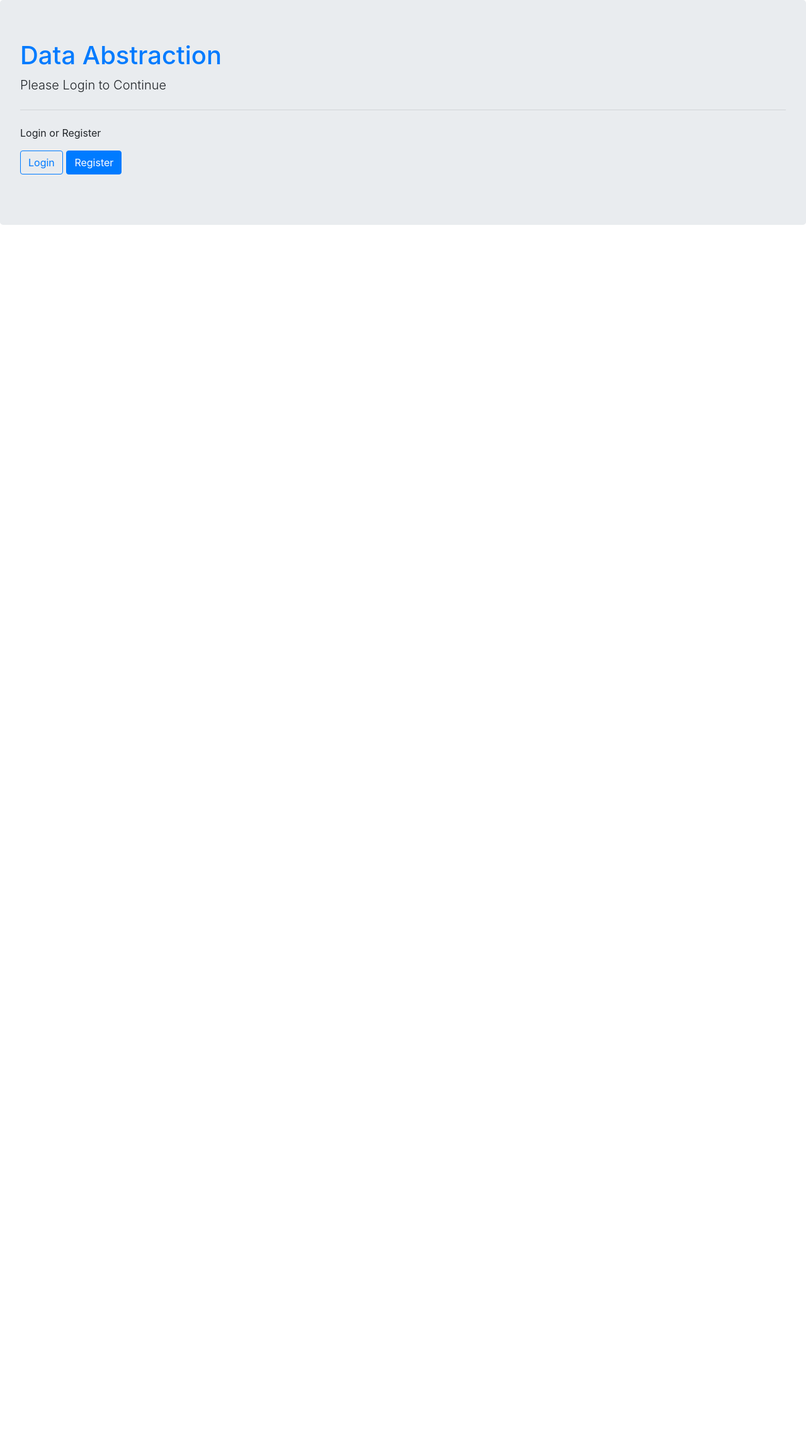
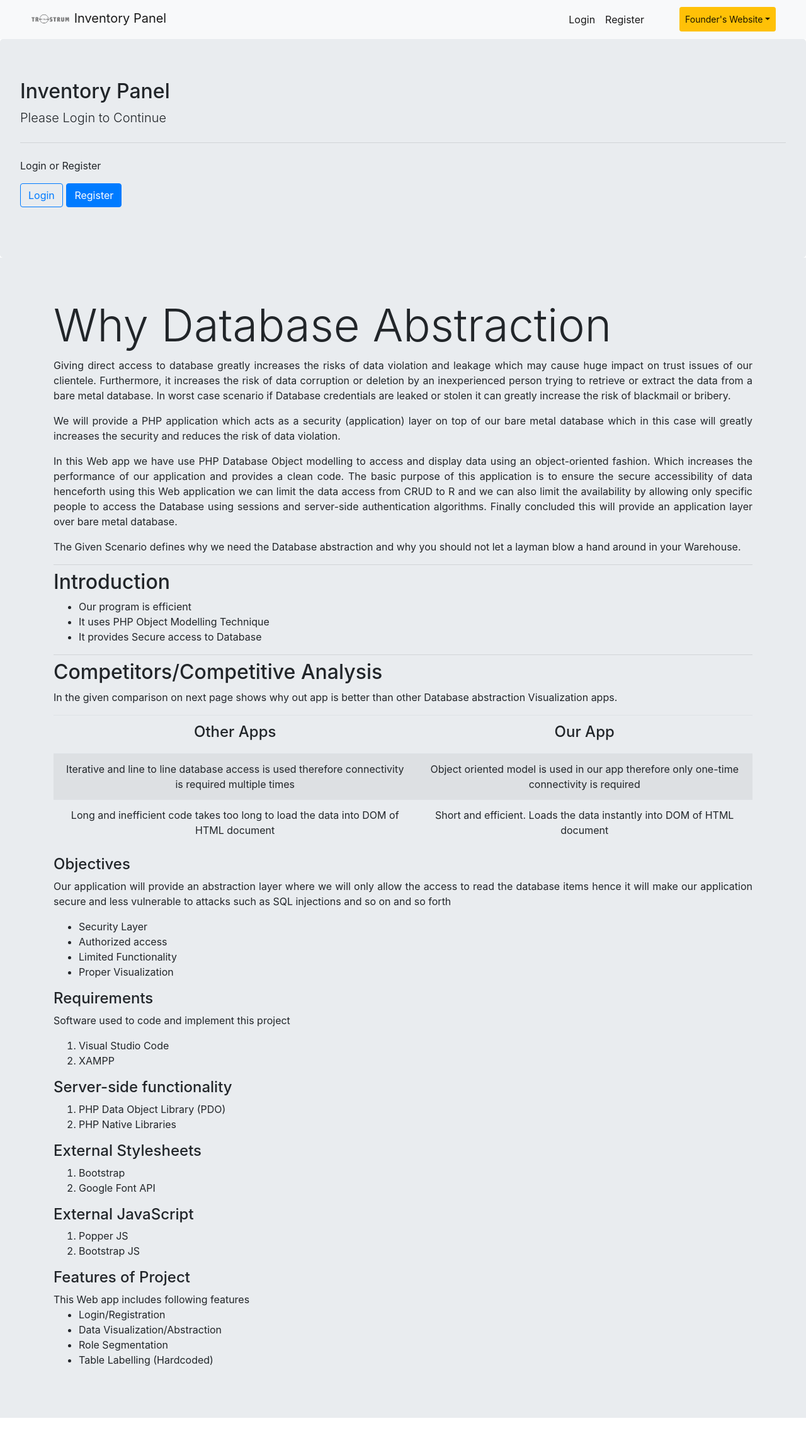
Before and after one commit to AmmarTee/DatabaseAbstraction, a PHP site: page / in a window 1280 px wide. Shown: the whole page at 63% size. Before the commit the page ends 357 px from the top, so only its background shows below. Run offline with PHP 8.4, Linux system fonts and the light colour scheme.

Commit message:
Updated data
Added Navbar and Documentation Updated some Design and fixed bugs

```diff
--- a/htdocs/index.php
+++ b/htdocs/index.php
@@ -31,6 +31,7 @@ if (isset($_SESSION['user_id'])) {
 
 <!DOCTYPE html>
 <html>
+
 <head>
 	<title>Warehouse Inventory</title>
 	<link href='http://fonts.googleapis.com/css?family=Comfortaa' rel='stylesheet' type='text/css'>
@@ -39,6 +40,8 @@ if (isset($_SESSION['user_id'])) {
 </head>
 
 <body>
+
+
 	<?php if (!empty($user)) : ?>
 		<div class="alert alert-success d-flex mb-0 justify-content-between" role="alert">
 			<strong>Welcome <?= $user['email']; ?> You are successfully logged in!</strong> <a name="" id="" class="ml-auto btn btn-secondary " href="logout.php" role="button">Logout</a>
@@ -78,7 +81,7 @@ if (isset($_SESSION['user_id'])) {
 
 				echo "<td>" . $v['IdentityNo'] . "</td>";
 
-			//	echo "<td>" . $v['Role'] . "</td>";
+				//	echo "<td>" . $v['Role'] . "</td>";
 
 
 				echo "</tr>";
@@ -112,7 +115,7 @@ if (isset($_SESSION['user_id'])) {
 
 				echo "<td>" . $v['IdentityNo'] . "</td>";
 
-			//	echo "<td>" . $v['Role'] . "</td>";
+				//	echo "<td>" . $v['Role'] . "</td>";
 
 
 				echo "</tr>";
@@ -147,7 +150,7 @@ if (isset($_SESSION['user_id'])) {
 
 				echo "<td>" . $v['IdentityNo'] . "</td>";
 
-			//	echo "<td>" . $v['Role'] . "</td>";
+				//	echo "<td>" . $v['Role'] . "</td>";
 
 
 				echo "</tr>";
@@ -181,7 +184,7 @@ if (isset($_SESSION['user_id'])) {
 
 				echo "<td>" . $v['IdentityNo'] . "</td>";
 
-			//	echo "<td>" . $v['Role'] . "</td>";
+				//	echo "<td>" . $v['Role'] . "</td>";
 
 
 				echo "</tr>";
@@ -197,10 +200,32 @@ if (isset($_SESSION['user_id'])) {
 
 
 	<?php else : ?>
+		<nav class="navbar navbar-expand-sm navbar-light bg-light pr-5 pl-5">
+			<a class="navbar-brand" href="/"><img style="width:4rem;" src="assets/brand.png"> Inventory Panel</a>
+			<button class="navbar-toggler d-lg-none" type="button" data-toggle="collapse" data-target="#collapsibleNavId" aria-controls="collapsibleNavId" aria-expanded="false" aria-label="Toggle navigation">
+				<span class="navbar-toggler-icon"></span>
+			</button>
+			<div class="collapse navbar-collapse" id="collapsibleNavId">
+				<ul class="navbar-nav ml-auto mt-2 mt-lg-0">
+					<li class="nav-item active">
+						<a class="nav-link" href="/login.php">Login <span class="sr-only">(current)</span></a>
+					</li>
+					<li class="nav-item active">
+						<a class="nav-link" href="/register.php">Register</a>
+					</li>
+					<li class="ml-5 nav-item dropdown active">
+						<a class="nav-link dropdown-toggle btn btn-sm btn-warning" href="#" id="dropdownId" data-toggle="dropdown" aria-haspopup="true" aria-expanded="false">Founder's Website</a>
+						<div class="dropdown-menu" aria-labelledby="dropdownId">
+							<a class="dropdown-item" href="https://ammart.net" target="_blank">AmmarT</a>
+							<a class="dropdown-item" href="https://trostrum.com" target="_blank">Trostrum</a>
+						</div>
+					</li>
+				</ul>
+
+			</div>
+		</nav>
 		<div class="jumbotron mb-0">
-			<a href="/" class="link">
-				<h1 class="display-5">Data Abstraction</h1>
-			</a>
+			<h2 class="display-5 ">Inventory Panel</h2>
 			<p class="lead">Please Login to Continue</p>
 			<hr class="my-4">
 			<p>Login or Register</p>
@@ -210,9 +235,147 @@ if (isset($_SESSION['user_id'])) {
 			</p>
 		</div>
 
+		<div class="jumbotron jumbotron-fluid">
+			<div class="container">
+				<h2 class="display-3">Why Database Abstraction</h2>
+				<p class="text-justify">Giving direct access to database greatly increases the risks of data violation
+					and leakage which may cause huge impact on trust issues of our clientele. Furthermore, it increases
+					the risk of data corruption or deletion by an inexperienced person trying to retrieve or extract
+					the data from a bare metal database. In worst case scenario if Database credentials are leaked or
+					stolen it can greatly increase the risk of blackmail or bribery.
+				</p>
+				<p class="text-justify">
+					We will provide a PHP application which acts as a security (application)
+					layer on top of our bare metal database which in this case will greatly
+					increases the security and reduces the risk of data violation.
+				</p>
+				<p class="text-justify">
+					In this Web app we have use PHP Database Object modelling to access and display data using an object-oriented
+					fashion. Which increases the performance of our application and provides a clean code. The basic purpose of
+					this application is to ensure the secure accessibility of data henceforth using this Web application we can
+					limit the data access from CRUD to R and we can also limit the availability by allowing only specific people
+					to access the Database using sessions and server-side authentication algorithms. Finally concluded this
+					will provide an application layer over bare metal database.
+				</p>
+				<p class="text-justify">The Given Scenario defines why we need the Database abstraction and why you should not let a layman blow a hand around in your Warehouse.</p>
+
+				<hr class="my-2">
+				<h2 class="display-5 ">Introduction</h2>
+				<ul>
+					<li>Our program is efficient</li>
+					<li>It uses PHP Object Modelling Technique</li>
+					<li>It provides Secure access to Database</li>
+				</ul>
+				<hr class="my-2">
+				<h2 class="display-5 ">Competitors/Competitive Analysis</h2>
+				<p class="text-justify">In the given comparison on next page shows why out app is better than other Database abstraction Visualization apps.
+				</p>
+
+				<table class="table text-center table-striped table-inverse table-responsive">
+					<thead class="thead-inverse">
+						<tr>
+							<td>
+								<h4>Other Apps</h4>
+							</td>
+							<td>
+								<h4>Our App</h4>
+							</td>
+						</tr>
+					</thead>
+					<tbody>
+						<tr>
+							<td>
+								Iterative and line to line database
+								access is used therefore connectivity is required multiple times
+							</td>
+							<td>
+								Object oriented model is used in our app therefore only one-time
+								connectivity is required
+							</td>
+						</tr>
+						<tr>
+							<td>
+								Long and inefficient code takes too long to load the data into DOM of HTML document
+							</td>
+							<td>
+								Short and efficient. Loads the data instantly into DOM of HTML document
+							</td>
+						</tr>
+					</tbody>
+				</table>
+				<h4 class="display-5 my-2 ">Objectives</h4>
+
+
+				<p class="text-justify">Our application will provide an abstraction layer where we will only
+					allow the access to read the database items hence it will make our
+					application secure and less vulnerable to attacks such as SQL
+					injections and so on and so forth</p>
+				<ul>
+					<li>Security Layer</li>
+					<li>Authorized access</li>
+					<li>Limited Functionality</li>
+					<li>Proper Visualization</li>
+
+				</ul>
+
+
+				<h4 class="display-5 my-2">Requirements</h4>
+
+
+				<p>Software used to code and implement this project</p>
+				<ol>
+					<li>Visual Studio Code</li>
+					<li>XAMPP</li>
+
+				</ol>
+
+
+				<h4 class="display-5 my-2">Server-side functionality</h4>
+				<ol>
+					<li>PHP Data Object Library (PDO)</li>
+					<li>PHP Native Libraries</li>
+
+				</ol>
+
+
+				<h4 class="display-5 my-2">External Stylesheets</h4>
+				<ol>
+					<li>Bootstrap</li>
+					<li>Google Font API</li>
+
+				</ol>
+
+				<h4 class="display-5 my-2">External JavaScript</h4>
+				<ol>
+					<li>Popper JS</li>
+					<li>Bootstrap JS</li>
+
+				</ol>
+
+				<h4 class="display-5 my-2">Features of Project</h4>
+
+				This Web app includes following features
+				<ul>
+					<li>
+						Login/Registration
+					</li>
+					<li>
+						Data Visualization/Abstraction
+					</li>
+					<li>
+						Role Segmentation
+					</li>
+					<li>
+						Table Labelling (Hardcoded)
+					</li>
+				</ul>
+
+
+
+			</div>
+		</div>
 
 	<?php endif; ?>
-
 </body>
 <footer>
 	<script src="https://code.jquery.com/jquery-3.5.1.slim.min.js" integrity="sha384-DfXdz2htPH0lsSSs5nCTpuj/zy4C+OGpamoFVy38MVBnE+IbbVYUew+OrCXaRkfj" crossorigin="anonymous">
```
Also changed, not shown: htdocs/login.php (+11 -3 lines), htdocs/register.php (+11 -4 lines), htdocs/assets/brand.png (added).
